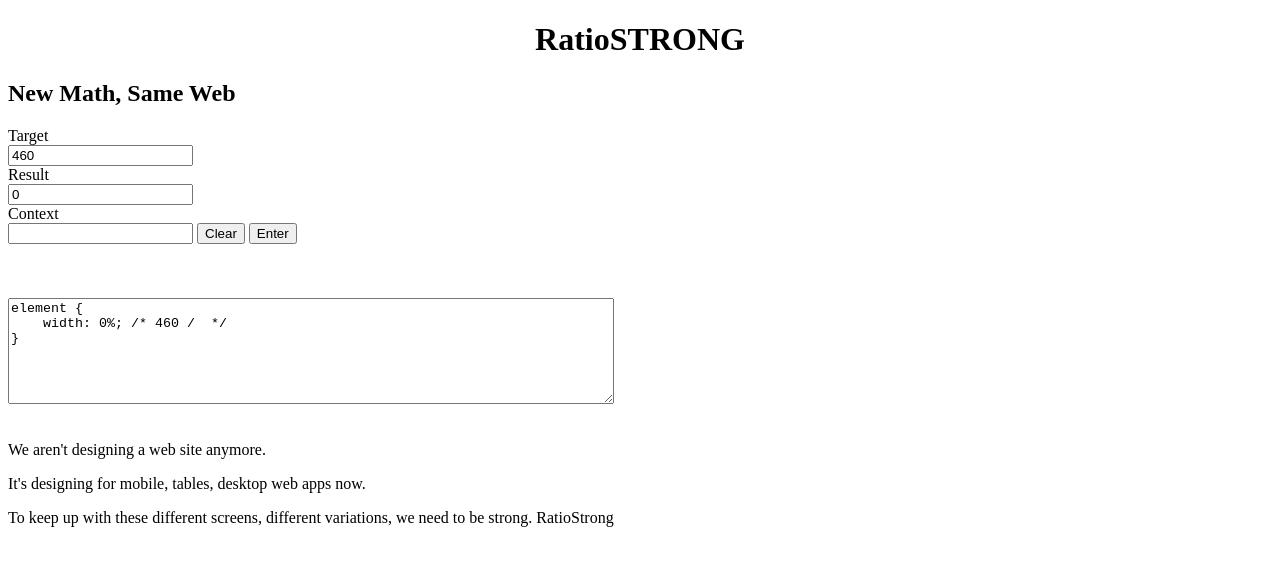
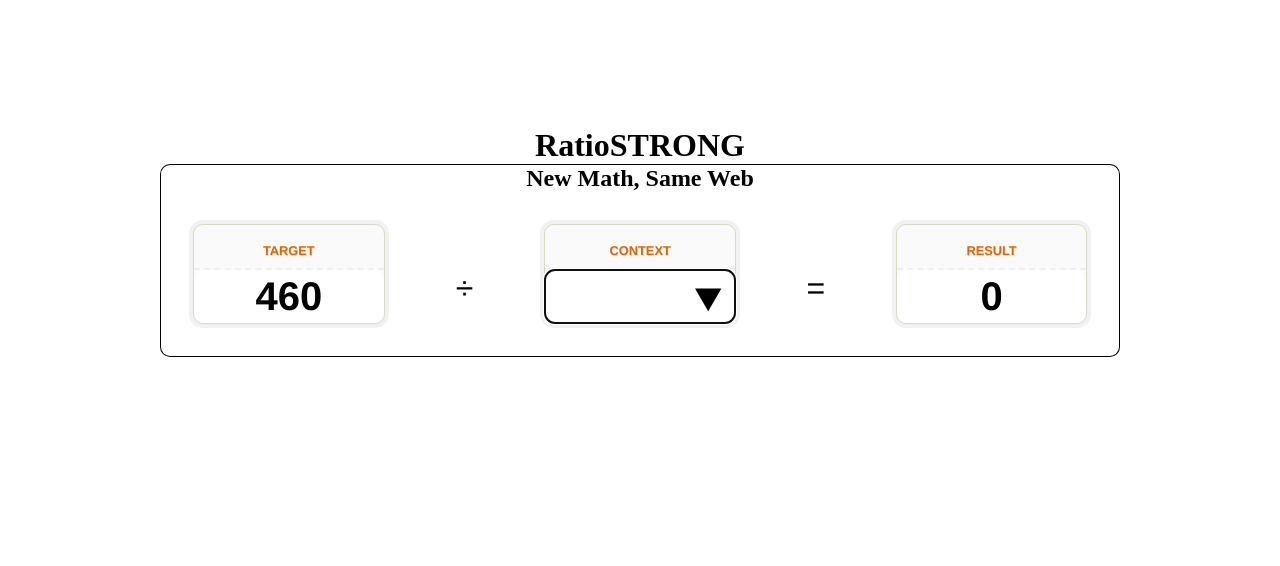
Before and after one commit to teleject/RatioStrong, a plain HTML site: page index.html in a window 1280 px wide. Drawn offline with nearby package versions, Linux system fonts and the light colour scheme.

Commit message:
CSS spurt, centered content for large desktops

```diff
--- a/index.html
+++ b/index.html
@@ -4,8 +4,43 @@
 	<title>RatioSTRONG</title>
 	<link rel="stylesheet" href="-/css/jquery.relevant-dropdown.css" />
 	<style>
+	* {
+		margin: 0;
+		padidng: 0;
+		-webkit-box-sizing: border-box; /* Safari/Chrome, other WebKit */
+		-moz-box-sizing: border-box;    /* Firefox, other Gecko */
+		box-sizing: border-box;         /* Opera/IE 8+ */
+	}
+
+	body {
+		font-size: 100%;
+
+	}
 	h1 {
+
+		margin: 0 auto;
+		margin-top: 1em;
+		width: 960px;
 		text-align: center;
+		padding-bottom: 0;
+		background-color: white;
+
+	}
+	h2 {
+		margin: 0 auto;
+
+			width: 960px;
+			text-align: center;
+						border-top: 1px solid black;
+			border-left: 1px solid black;
+			border-right: 1px solid black;
+			-webkit-border-top-left-radius: 10px;
+			-webkit-border-top-right-radius: 10px;
+			-moz-border-radius-topleft: 10px;
+			-moz-border-radius-topright: 10px;
+			border-top-left-radius: 10px;
+			border-top-right-radius: 10px;
+
 	}
 	label,textarea {
 		display: block;
@@ -14,6 +49,79 @@
 		width: 600px;
 		height: 100px;
 	}
+
+	br {
+		clear: both;
+	}
+
+	form {
+		width: 960px;
+		margin: 0 auto;
+		border: 1px solid black;
+		border-top: none;
+		-webkit-border-bottom-right-radius: 10px;
+		-webkit-border-bottom-left-radius: 10px;
+		-moz-border-radius-bottomright: 10px;
+		-moz-border-radius-bottomleft: 10px;
+		border-bottom-right-radius: 10px;
+		border-bottom-left-radius: 10px;
+	}
+
+	form p {
+		width: 10%;
+		float: left;
+		margin: 1em auto;
+		text-align: center;
+		height: 3em;
+		line-height: 4;
+		font-size: 2em;
+		font-family: "Helvetica Neue", Arial, Helvetica, Geneva, sans-serif;
+	}
+
+	form div {
+		width: 20%;
+		float: left;
+		margin: 2em 2em;
+		background: #FAFAFA;
+		border: 1px solid #DAD9C6;
+		-webkit-border-radius: 10px;
+		-moz-border-radius: 10px;
+		border-radius: 10px;
+		-webkit-box-shadow: 0px 0px 0px 4px rgba(115, 115, 115, 0.1);
+		-moz-box-shadow: 0px 0px 0px 4px rgba(115, 115, 115, 0.1);
+		box-shadow: 0px 0px 0px 4px rgba(115, 115, 115, 0.1);
+
+	}
+
+	form div.last {
+		margin-right: 0;
+	}
+
+	label {
+		text-align: center;
+		margin: -8px 0 0;
+		display: block;
+		text-shadow: #dddddd 0.05em 0.05em 0em;
+		color: #da6700;
+		font: 600 .8em "Helvetica Neue", Arial, Helvetica, Geneva, sans-serif;
+		text-transform: uppercase;
+		padding-bottom: 10px;
+		border-bottom: 2px dashed #eee;
+		margin-top: 18px;
+	}
+	div > input {
+		text-align: center;
+		width: 100%;
+		margin: 0;
+		padding: .1em 0;
+		border: 0;
+		font: 600 2.5em "Helvetica Neue", Arial, Helvetica, Geneva, sans-serif;
+		-webkit-border-radius: 10px;
+		-moz-border-radius: 10px;
+		border-radius: 10px;
+
+	}
+
 	#container {
 		position: relative;
 		opacity: 0;
@@ -21,6 +129,28 @@
 	#copied {
 		color: green;
 		display: none;
+	}
+
+	input[type="reset"], input[type="submit"], textarea {
+		display: none;
+	}
+
+
+	html, body {
+		display: table;
+		height: 100%;
+		width: 100%;
+	}
+	body {
+		display:table-cell;
+		vertical-align:middle;
+		text-align: center;
+	}
+	body > div {
+		margin: 0 auto;
+
+		transform: translateY(-50%);
+		width: 960px;
 	}
 	</style>
 	<script src="http://ajax.googleapis.com/ajax/libs/jquery/1.7.1/jquery.min.js"></script>
@@ -108,35 +238,48 @@
 </head>
 <body>
 
-	<h1>RatioSTRONG</h1>
-	<h2>New Math, Same Web</h2>
+
+
+		<div class="centered">
+
+	<header>
+		<hgroup>
+			<h1>RatioSTRONG</h1>
+			<h2>New Math, Same Web</h2>
+		</hgroup>
+	</header>
 
 
 	<form id="ratio">
 
+				<div>
 					<label for="dividend">Target</label>
 					<input type="text" id="dividend" value="460" />
+				</div>
 
-					<label for="quotient">Result</label>
-					<input type="text" id="quotient" value="" /></td>
+				<p>&divide;</p>
 
+				<div>
 					<label for="divisor">Context</label>
-					<input id="divisor" value="" list="breakpoints" />
+					<input id="divisor" value="" list="breakpoints" autofocus  />
 					<datalist id="breakpoints">
 						<option value="480">
 						<option value="800">
 						<option value="1200">
-					</datalist></td>
+					</datalist>
+				</div>
+
+				<p>=</p>
+
+				<div class="last">
+					<label for="quotient">Result</label>
+					<input type="text" id="quotient" value="" /></td>
+				</div>
+
+<br />
 
 		<input type="reset" value="Clear" />
 		<input type="submit" value="Enter" />
-
-
-
-		<br />
-		<br />
-		<br />
-		<br />
 
 		<textarea id="cssOutput">
 element {
@@ -150,10 +293,7 @@ element {
 		</div>
 	</form>
 
-	<p>We aren't designing a web site anymore.
-	<p>It's designing for mobile, tables, desktop web apps now.
-	<p>To keep up with these different screens, different variations, we need to be strong. RatioStrong</p>
-
+</div>
 
 
 </body>
```
